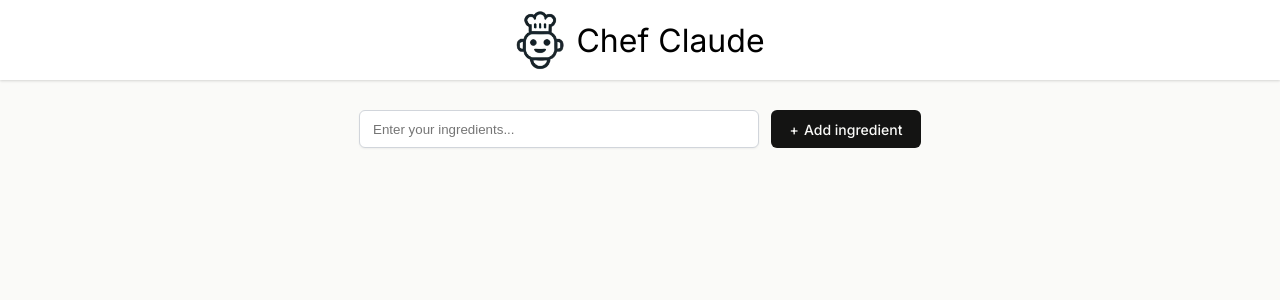
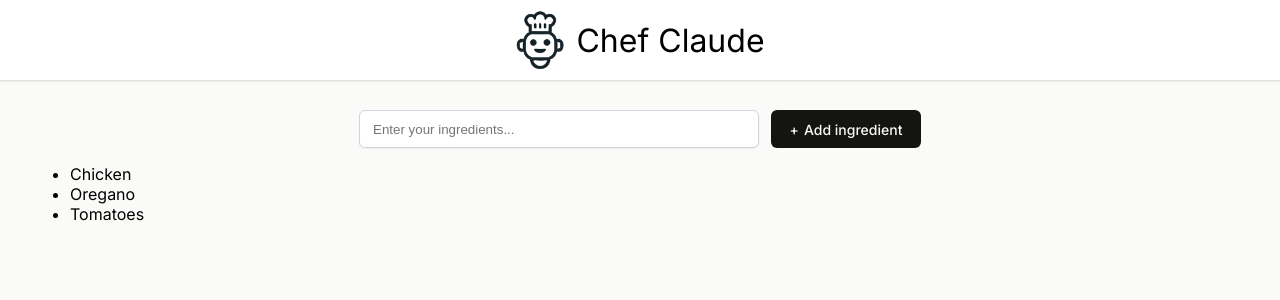
Before and after one commit to umaimaz123/react-chef-claude, a React (Vite) app: page / in a window 1280 px wide. Shown: the top 300 px of the page. Built offline with nearby package versions, Linux system fonts and the light colour scheme; the HTML template or start-up script is replaced by a standard one.

Commit message:
Added event lister onSubmit, used map to traverse ingredients array, added new ingredient to the array

```diff
--- a/src/components/Main.jsx
+++ b/src/components/Main.jsx
@@ -1,7 +1,21 @@
 export default function Main() {
+  const ingredients = ["Chicken", "Oregano", "Tomatoes"]
+
+    const ingredientsListItems = ingredients.map(ingredient => (
+      <li key={ingredient}>{ingredient}</li> // added key prop, and map all the way to return list of ingredients
+    ))
+
+    function handleOnSubmit(event) {
+        event.preventDefault()
+        const formData = new FormData(event.currentTarget)
+        const newIngredient = formData.get("ingredient")
+        ingredients.push(newIngredient) // added new ingredient to the array
+        console.log(ingredients) // log updated ingredients array
+    }
+
   return (
       <main>
-        <form className="add-ingredient-form">
+        <form onSubmit={handleOnSubmit} className="add-ingredient-form">
           <input
             type="text"
             aria-label="Add ingredient"
@@ -10,6 +24,9 @@
           />
           <button>Add ingredient</button>
         </form>
+        <ul>
+          {ingredientsListItems}  {/* rendered the list of ingredients through map */}
+        </ul>
       </main>
   )
 }
```
